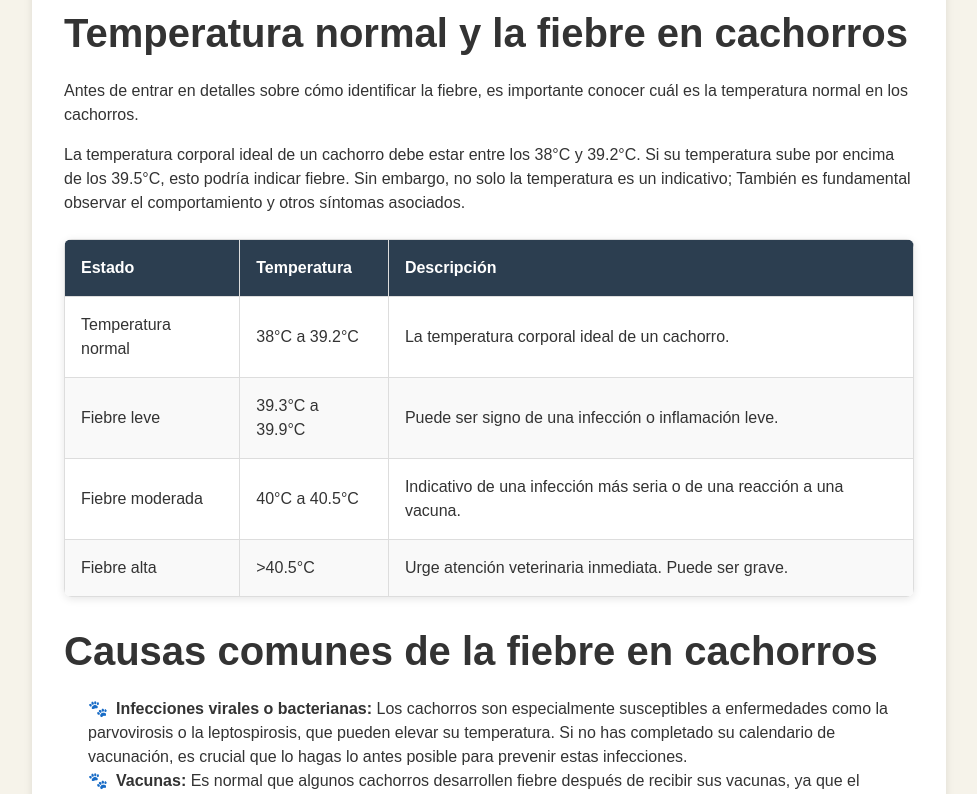
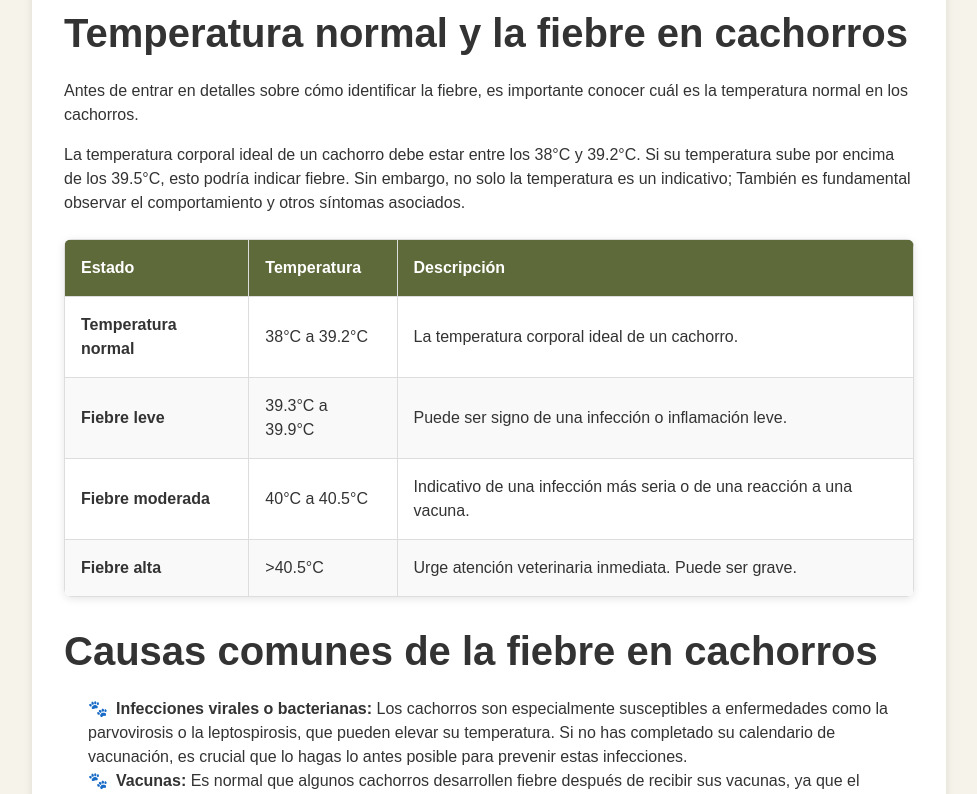
Before and after one commit to Ruben2216/Proyecto-Integrador-4M, a PHP site: page /consejo1.html in a window 1280 px wide. Shown: the part 1169-1963 px from the top of the page, without its empty margins (24-1001 px from the left). Run offline with PHP 8.4, Linux system fonts and the light colour scheme.

Commit message:
por si me duermo

```diff
--- a/consejo1.css
+++ b/consejo1.css
@@ -105,17 +105,17 @@ main{
   }
 
   .consejo__tabla th {
-      background-color: #2c3e50;
+        background-color: #5e6a3a;
       color: #fff;
       font-weight: bold;
   }
 
-  .consejo__tabla tr:nth-child(even) {
+  .consejo__tabla tr:nth-child(even) { /* Filas pares */
       background-color: #f9f9f9;
   }
 
   .consejo__tabla tr:hover {
-      background-color: #f1f1f1;
+      background-color: #d6e7a6;
   }
 
   /* BLOQUE: tarjetas */
--- a/consejo1.html
+++ b/consejo1.html
@@ -62,22 +62,22 @@
             </thead>
             <tbody>
                 <tr>
-                    <td>Temperatura normal</td>
+                    <td><strong>Temperatura normal</strong></td>
                     <td>38°C a 39.2°C</td>
                     <td>La temperatura corporal ideal de un cachorro.</td>
                 </tr>
                 <tr>
-                    <td>Fiebre leve</td>
+                    <td><strong>Fiebre leve</strong></td>
                     <td>39.3°C a 39.9°C</td>
                     <td>Puede ser signo de una infección o inflamación leve.</td>
                 </tr>
                 <tr>
-                    <td>Fiebre moderada</td>
+                    <td><strong>Fiebre moderada</strong></td>
                     <td>40°C a 40.5°C</td>
                     <td>Indicativo de una infección más seria o de una reacción a una vacuna.</td>
                 </tr>
                 <tr>
-                    <td>Fiebre alta</td>
+                    <td><strong>Fiebre alta</strong></td>
                     <td>>40.5°C</td>
                     <td>Urge atención veterinaria inmediata. Puede ser grave.</td>
                 </tr>
```
